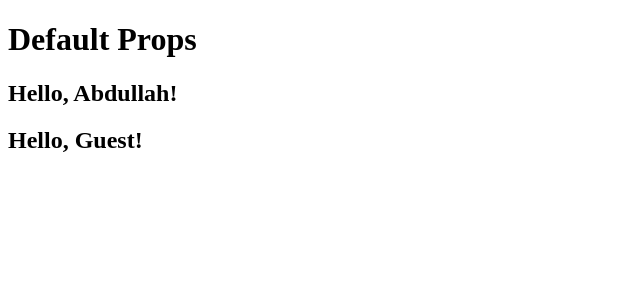
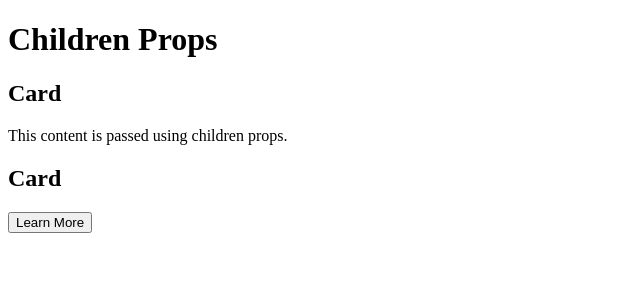
Before and after one commit to abdullahshabir31/React-Learning, a React (Vite) app: page / in a window 1280 px wide. Shown: the top 300 px of the page, without its empty margins (0-640 px from the left). Built offline with nearby package versions, Linux system fonts and the light colour scheme.

Commit message:
Add children props example

```diff
--- /dev/null
+++ b/src/04-Props/05-children-props.jsx
@@ -0,0 +1,26 @@
+function Card({ children }) {
+  return (
+    <div>
+      <h2>Card</h2>
+      {children}
+    </div>
+  );
+}
+
+function ChildrenProps() {
+  return (
+    <div>
+      <h1>Children Props</h1>
+
+      <Card>
+        <p>This content is passed using children props.</p>
+      </Card>
+
+      <Card>
+        <button>Learn More</button>
+      </Card>
+    </div>
+  );
+}
+
+export default ChildrenProps;
--- a/src/App.jsx
+++ b/src/App.jsx
@@ -1,7 +1,7 @@
-import DefaultProps from "./04-Props/04-default-props";
+import ChildrenProps from "./04-Props/05-children-props";
 
 function App() {
-  return <DefaultProps />;
+  return <ChildrenProps />;
 }
 
 export default App;
```
